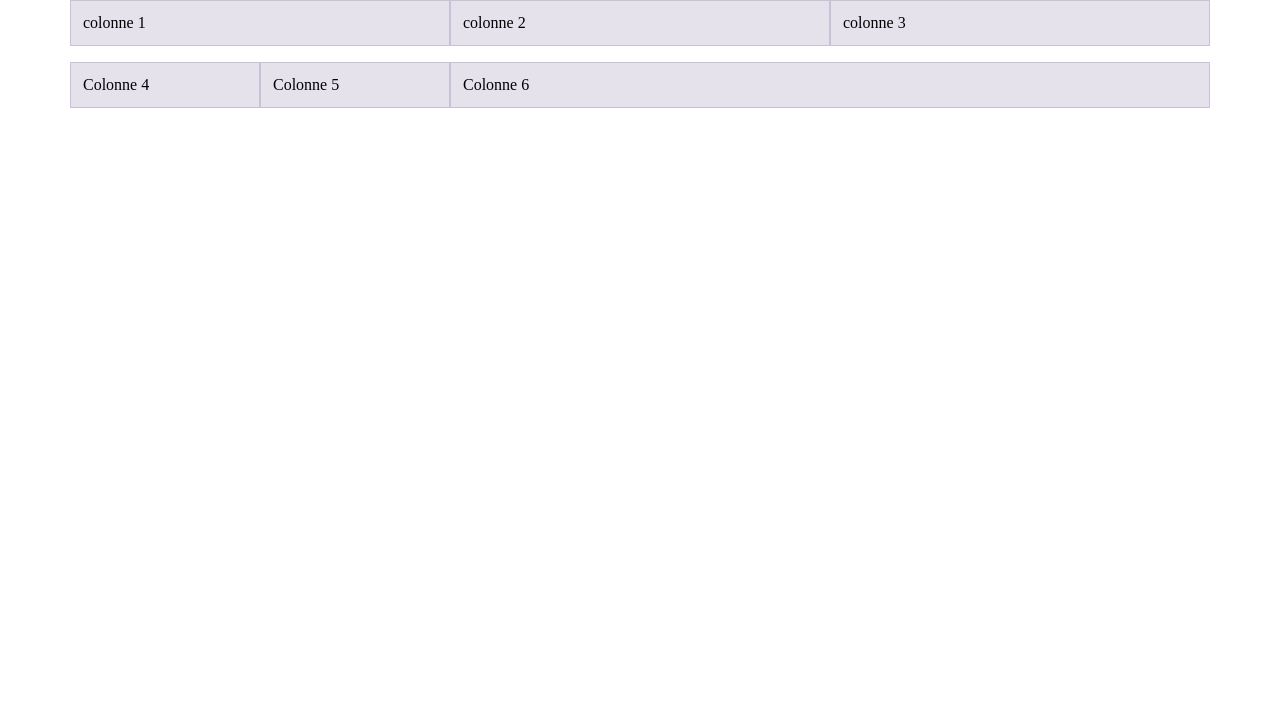
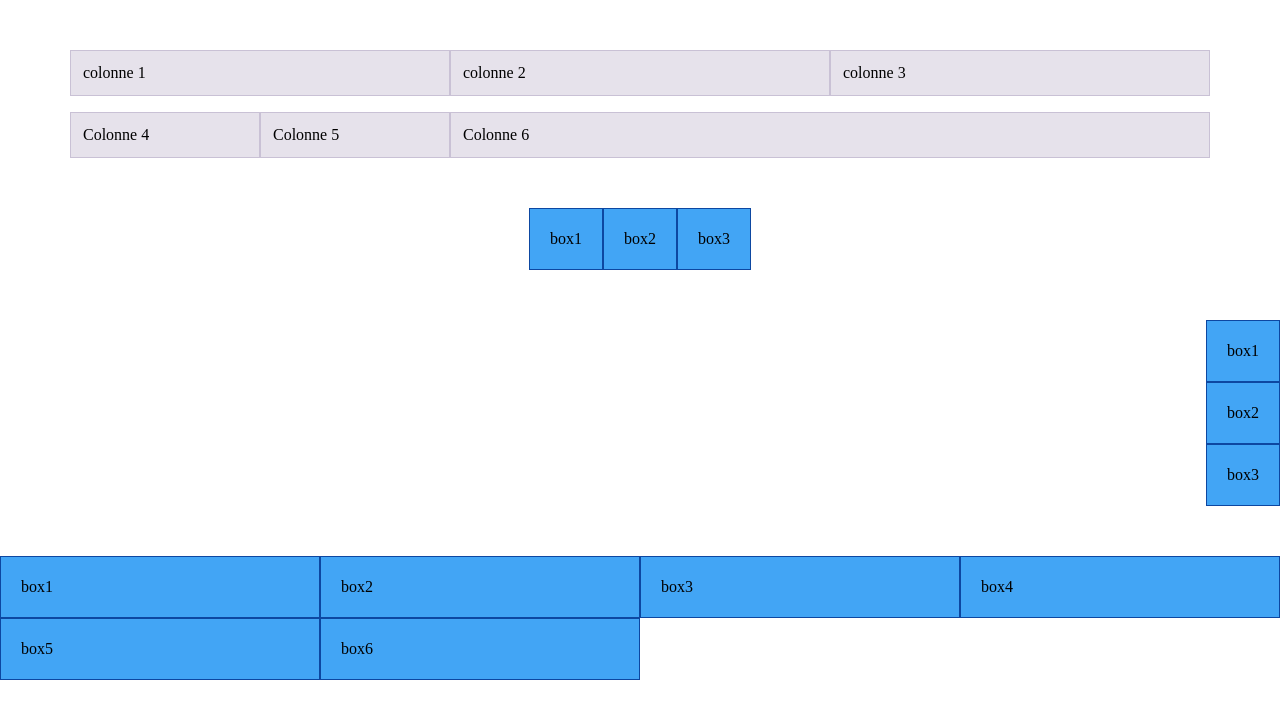
Before and after one commit to elisemutrux/examen-revision-a, a website built with Parcel: page src/index.html in a window 1280 px wide. Built offline with nearby package versions, Linux system fonts and the light colour scheme.

Commit message:
3. Flexbox

```diff
--- a/src/index.html
+++ b/src/index.html
@@ -13,6 +13,7 @@
     />
   </head>
   <body>
+    <div class="excercice">
       <div class="container">
         <div class="row">
           <div class="col-12 col-lg-4">colonne 1</div>
@@ -25,6 +26,29 @@
           <div class="col-12 col-md-6 col-lg-8">Colonne 6</div>
         </div>
       </div>
+    </div>
+    <div class="excercice">
+      <div class="flex-box">
+        <div class="flex-box-1">
+          <div class="flex-box-element">box1</div>
+          <div class="flex-box-element">box2</div>
+          <div class="flex-box-element">box3</div>
+        </div>
+        <div class="flex-box-2">
+          <div class="flex-box-element">box1</div>
+          <div class="flex-box-element">box2</div>
+          <div class="flex-box-element">box3</div>
+        </div>
+        <div class="flex-box-3">
+          <div class="flex-box-element">box1</div>
+          <div class="flex-box-element">box2</div>
+          <div class="flex-box-element">box3</div>
+          <div class="flex-box-element">box4</div>
+          <div class="flex-box-element">box5</div>
+          <div class="flex-box-element">box6</div>
+        </div>
+      </div>
+    </div>
 
     <script src="js/main.js" type="module"></script>
   </body>
--- a/src/scss/_base.scss
+++ b/src/scss/_base.scss
@@ -54,3 +54,7 @@ video {
   background-color: rgba(86, 61, 124, 0.15);
   border: 1px solid rgba(86, 61, 124, 0.2);
 }
+
+.excercice {
+  margin-top: 50px;
+}
--- a/src/scss/main.scss
+++ b/src/scss/main.scss
@@ -1,4 +1,5 @@
 @import "base";
 @import "layout";
 @import "modules/example";
+@import "modules/flex-box";
 @import "bootstrap/scss/bootstrap-grid";
--- /dev/null
+++ b/src/scss/modules/_flex-box.scss
@@ -0,0 +1,31 @@
+.flex-box {
+  display: flex;
+  flex-direction: column;
+  gap: 50px;
+}
+
+.flex-box-element {
+  background-color: #42a5f5;
+  border: solid 1px #0d47a1;
+  padding: 20px;
+}
+
+.flex-box-1 {
+  display: flex;
+  justify-content: center;
+}
+
+.flex-box-2 {
+  display: flex;
+  flex-direction: column;
+  align-items: flex-end;
+}
+
+.flex-box-3 {
+  display: flex;
+  flex-wrap: wrap;
+
+  .flex-box-element {
+    width: 25%;
+  }
+}
```
Lines whose indentation alone changed are shown as unchanged.
